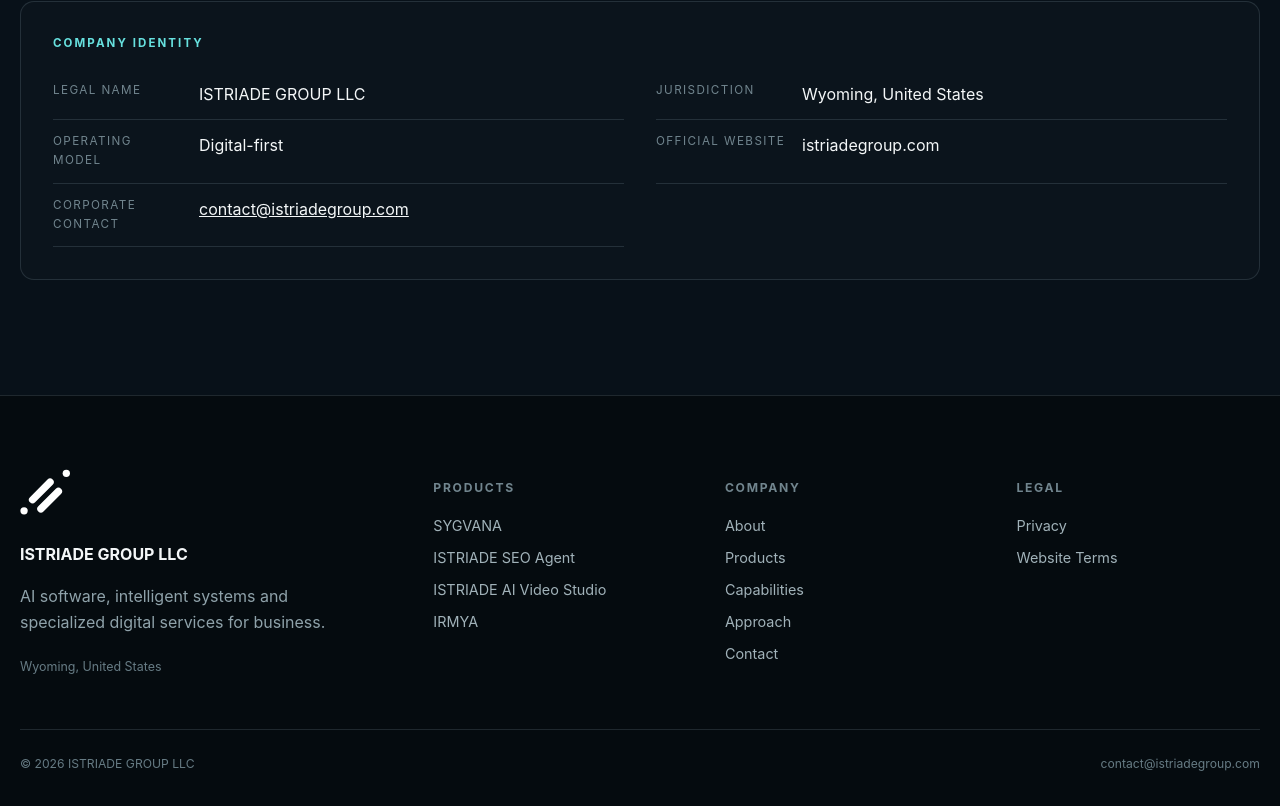
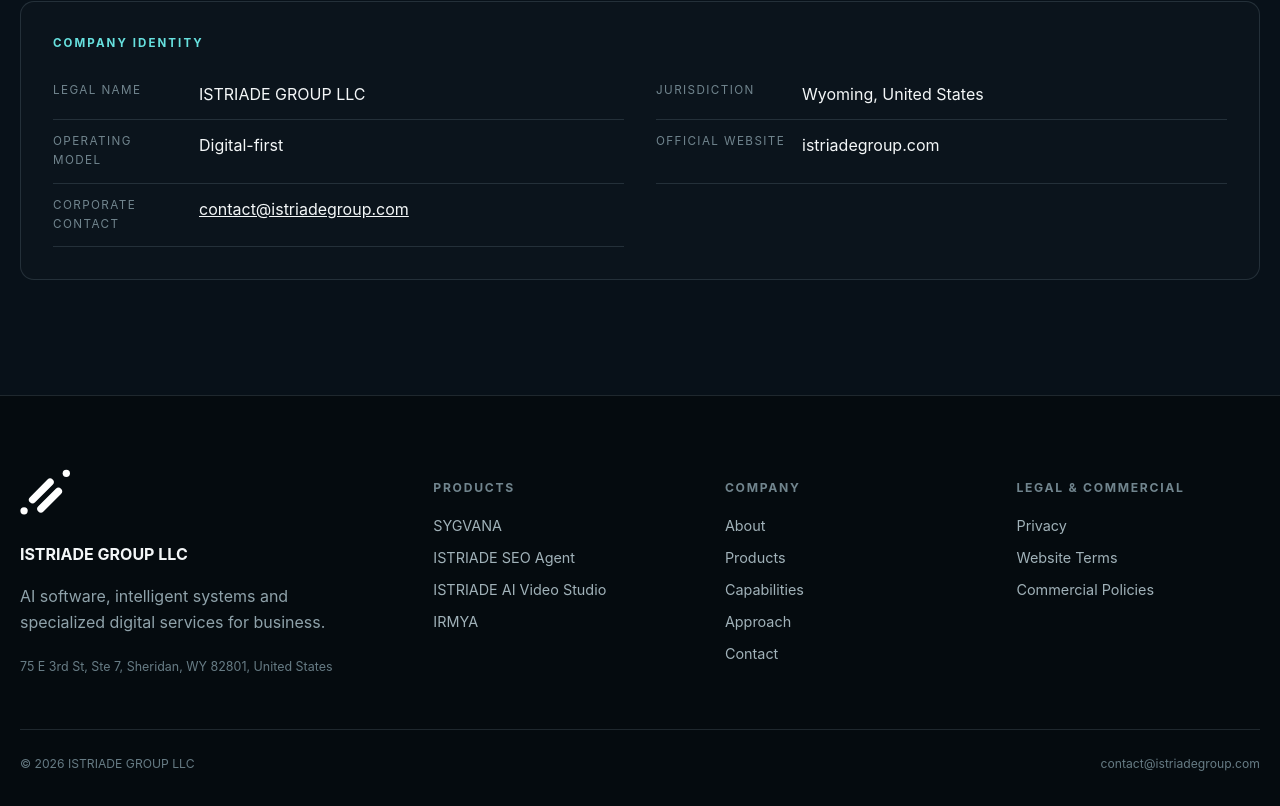
Before and after one commit to Abaco3300/istriade-web, a Next.js app: page /about in a window 1280 px wide. Shown: the part 3622-4428 px from the top of the page. Built offline with nearby package versions, Linux system fonts and the light colour scheme.

Commit message:
audit: expose commercial policies in footer

```diff
--- a/components/SiteFooter.tsx
+++ b/components/SiteFooter.tsx
@@ -13,7 +13,7 @@
           </div>
           <strong>{site.legalName}</strong>
           <p>{site.oneLine}</p>
-          <span>{site.location}</span>
+          <span>{site.businessAddressText}</span>
         </div>
         <div>
           <h2>Products</h2>
@@ -34,16 +34,17 @@
           <ul>{navItems.map((item) => <li key={item.href}><Link href={item.href}>{item.label}</Link></li>)}</ul>
         </div>
         <div>
-          <h2>Legal</h2>
+          <h2>Legal & Commercial</h2>
           <ul>
             <li><Link href="/privacy/">Privacy</Link></li>
             <li><Link href="/terms/">Website Terms</Link></li>
+            <li><Link href="/commercial-policies/">Commercial Policies</Link></li>
           </ul>
         </div>
       </div>
       <div className="container footer-bottom">
         <span>© 2026 {site.legalName}</span>
-        <a href={`mailto:${site.email}`}>{site.email}</a>
+        <a href={`mailto:${site.supportEmail}`}>{site.supportEmail}</a>
       </div>
     </footer>
   );
```
